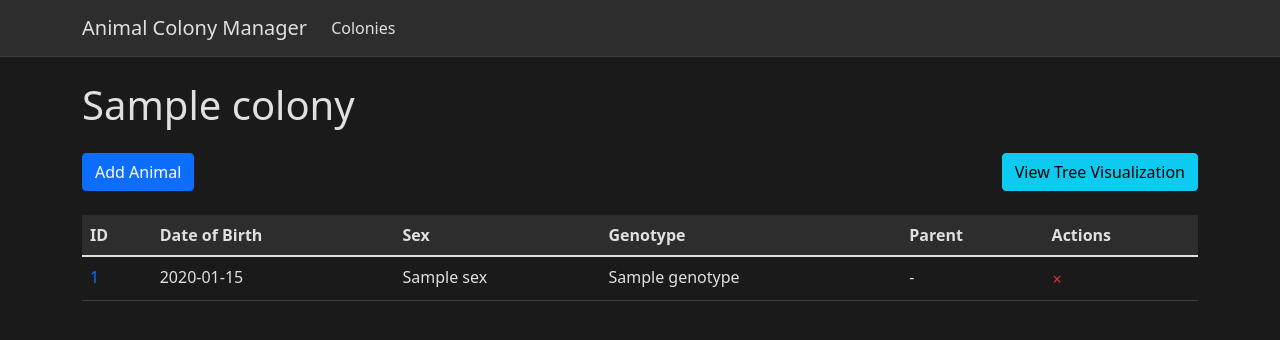
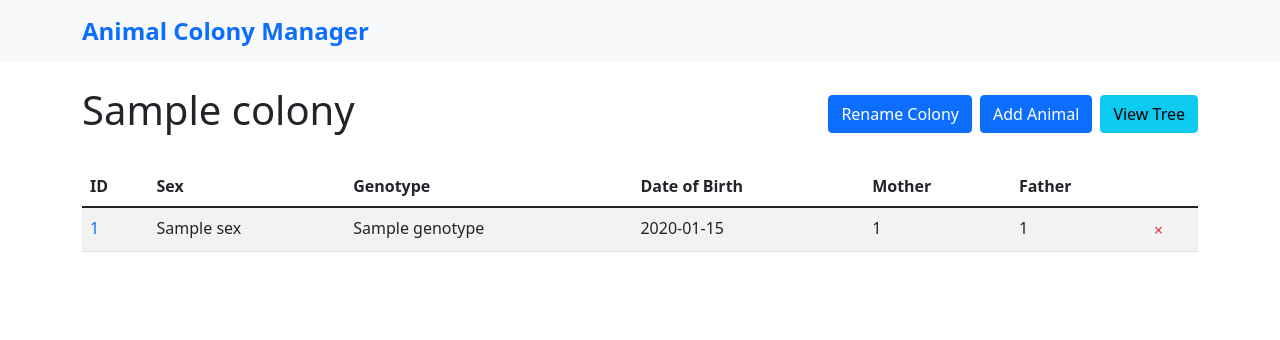
Before and after one commit to da8702/ColonyTree, a Flask app: template templates/view_colony.html in a window 1280 px wide. Shown: the top 340 px of the page. Run offline with Flask 3, Linux system fonts and the light colour scheme; the template is opened without the code that fills it: most values are stand-ins (such as "Sample title", 1, 10 or a date in 2020).

Commit message:
Revert dark mode changes and restore original styling

```diff
--- a/server.py
+++ b/server.py
@@ -9,26 +9,28 @@ from datetime import datetime
 import requests
 import subprocess
 from models import Animal, Colony
+import traceback
+import logging
+
+# Set up logging
+logging.basicConfig(level=logging.DEBUG)
+logger = logging.getLogger(__name__)
 
 # Create Flask app
 app = Flask(__name__)
+app.secret_key = 'your-secret-key-here'  # Required for flash messages
 
 # Global variable to store current colony
 current_colony = None
+colonies_dir = 'colonies'
+
+# Ensure colonies directory exists
+if not os.path.exists(colonies_dir):
+    os.makedirs(colonies_dir)
 
 def run_dash():
-    """Run the Dash application"""
-    global dash_process
-    try:
-        print("Starting Dash application...")
-        # Run Dash in a separate process
-        dash_process = subprocess.Popen([sys.executable, 'tree_visualization.py'],
-                                      stdout=subprocess.PIPE,
-                                      stderr=subprocess.PIPE)
-        print("Dash process started with PID:", dash_process.pid)
-    except Exception as e:
-        print(f"Error starting Dash application: {e}")
-        print("Full error details:", sys.exc_info())
+    """Run the Dash server in a separate process"""
+    subprocess.Popen(['python', 'tree_visualization.py'])
 
 def is_dash_running():
     """Check if the Dash server is running"""
@@ -126,14 +128,6 @@ def new_colony():
         name = request.form['name']
         global current_colony
         current_colony = Colony(name)
-
-        # Save the empty colony immediately
-        try:
-            save_colony(current_colony, name)
-            print(f"Created and saved new empty colony: {name}")
-        except Exception as e:
-            print(f"Error saving new colony: {str(e)}")
-
         return redirect(url_for('view_colony'))
     return render_template('new_colony.html')
 
@@ -269,9 +263,9 @@ def delete_animal(animal_id):
         if animal:
             # Remove parent-child relationships
             if animal.mother:
-                animal.mother.children = [child for child in animal.mother.children if child != animal_id]
+                animal.mother.children.remove(animal)
             if animal.father:
-                animal.father.children = [child for child in animal.father.children if child != animal_id]
+                animal.father.children.remove(animal)
 
             # Remove the animal from the colony
             current_colony.animals.remove(animal)
@@ -438,6 +432,28 @@ def edit_animal_id():
         print(f"Error updating animal ID: {str(e)}")
         return jsonify({'success': False, 'error': str(e)})
 
+@app.route('/tree')
+def tree_visualization():
+    """Open the tree visualization in a new tab"""
+    try:
+        logger.debug("Opening tree visualization")
+        if not current_colony:
+            logger.warning("No colony loaded")
+            flash("No colony loaded", 'error')
+            return redirect(url_for('colonies'))
+
+        # Start the Dash server in a separate thread if it's not already running
+        from tree_visualization import run_dash_server
+        run_dash_server(current_colony)
+
+        # Redirect to the Dash app URL
+        return redirect('http://127.0.0.1:8050')
+    except Exception as e:
+        logger.error(f"Error opening tree visualization: {str(e)}")
+        logger.error(traceback.format_exc())
+        flash(f"Error opening tree visualization: {str(e)}", 'error')
+        return redirect(url_for('view_colony'))
+
 if __name__ == '__main__':
     print("Starting Animal Colony Manager...")
 
--- a/templates/base.html
+++ b/templates/base.html
@@ -3,171 +3,24 @@
 <head>
     <meta charset="UTF-8">
     <meta name="viewport" content="width=device-width, initial-scale=1.0">
-    <title>{% block title %}Animal Colony Manager{% endblock %}</title>
+    <title>Animal Colony Manager</title>
     <link href="https://cdn.jsdelivr.net/npm/bootstrap@5.1.3/dist/css/bootstrap.min.css" rel="stylesheet">
     <style>
-        :root {
-            --dark-bg: #1a1a1a;
-            --dark-card: #2d2d2d;
-            --dark-text: #e0e0e0;
-            --dark-border: #404040;
-            --dark-hover: #3d3d3d;
-            --dark-primary: #0d6efd;
-            --dark-danger: #dc3545;
-            --dark-success: #198754;
-            --dark-info: #0dcaf0;
+        .navbar-brand {
+            font-size: 1.5rem;
+            font-weight: bold;
+            color: #0d6efd !important;
+            text-decoration: none;
         }
-
-        body {
-            background-color: var(--dark-bg);
-            color: var(--dark-text);
-        }
-
-        .navbar {
-            background-color: var(--dark-card) !important;
-            border-bottom: 1px solid var(--dark-border);
-        }
-
-        .navbar-brand, .nav-link {
-            color: var(--dark-text) !important;
-        }
-
-        .nav-link:hover {
-            color: var(--dark-primary) !important;
-        }
-
-        .card {
-            background-color: var(--dark-card);
-            border: 1px solid var(--dark-border);
-            color: var(--dark-text);
-        }
-
-        .list-group-item {
-            background-color: var(--dark-card);
-            border-color: var(--dark-border);
-            color: var(--dark-text);
-        }
-
-        .list-group-item:hover {
-            background-color: var(--dark-hover);
-        }
-
-        .btn-link {
-            color: var(--dark-primary);
-        }
-
-        .btn-link:hover {
-            color: var(--dark-info);
-        }
-
-        .modal-content {
-            background-color: var(--dark-card);
-            color: var(--dark-text);
-            border: 1px solid var(--dark-border);
-        }
-
-        .modal-header {
-            border-bottom: 1px solid var(--dark-border);
-        }
-
-        .modal-footer {
-            border-top: 1px solid var(--dark-border);
-        }
-
-        .form-control {
-            background-color: var(--dark-bg);
-            border-color: var(--dark-border);
-            color: var(--dark-text);
-        }
-
-        .form-control:focus {
-            background-color: var(--dark-bg);
-            border-color: var(--dark-primary);
-            color: var(--dark-text);
-        }
-
-        .form-control::placeholder {
-            color: #888;
-        }
-
-        .table {
-            color: var(--dark-text);
-        }
-
-        .table thead th {
-            background-color: var(--dark-card);
-            border-color: var(--dark-border);
-        }
-
-        .table tbody td {
-            border-color: var(--dark-border);
-        }
-
-        .table-hover tbody tr:hover {
-            background-color: var(--dark-hover);
-        }
-
-        .alert {
-            background-color: var(--dark-card);
-            border-color: var(--dark-border);
-            color: var(--dark-text);
-        }
-
-        .alert-info {
-            background-color: rgba(13, 202, 240, 0.1);
-            border-color: var(--dark-info);
-        }
-
-        .alert-danger {
-            background-color: rgba(220, 53, 69, 0.1);
-            border-color: var(--dark-danger);
-        }
-
-        .alert-success {
-            background-color: rgba(25, 135, 84, 0.1);
-            border-color: var(--dark-success);
-        }
-
-        .btn-outline-primary {
-            color: var(--dark-primary);
-            border-color: var(--dark-primary);
-        }
-
-        .btn-outline-primary:hover {
-            background-color: var(--dark-primary);
-            color: white;
-        }
-
-        .btn-close {
-            filter: invert(1) grayscale(100%) brightness(200%);
+        .navbar-brand:hover {
+            color: #0a58ca !important;
         }
     </style>
 </head>
 <body>
-    <nav class="navbar navbar-expand-lg navbar-dark bg-dark">
+    <nav class="navbar navbar-expand-lg navbar-light bg-light">
         <div class="container">
-            <a class="navbar-brand" href="{{ url_for('colonies') }}">Animal Colony Manager</a>
-            <button class="navbar-toggler" type="button" data-bs-toggle="collapse" data-bs-target="#navbarNav">
-                <span class="navbar-toggler-icon"></span>
-            </button>
-            <div class="collapse navbar-collapse" id="navbarNav">
-                <ul class="navbar-nav">
-                    <li class="nav-item">
-                        <a class="nav-link" href="{{ url_for('colonies') }}">Colonies</a>
-                    </li>
-                    {% if current_colony %}
-                    <li class="nav-item">
-                        <a class="nav-link" href="{{ url_for('view_colony') }}">View Colony</a>
-                    </li>
-                    <li class="nav-item">
-                        <a class="nav-link" href="{{ url_for('add_animal') }}">Add Animal</a>
-                    </li>
-                    <li class="nav-item">
-                        <a class="nav-link" href="{{ url_for('tree_visualization') }}" target="_blank">Tree Visualization</a>
-                    </li>
-                    {% endif %}
-                </ul>
-            </div>
+            <a class="navbar-brand" href="{{ url_for('list_colonies') }}">Animal Colony Manager</a>
         </div>
     </nav>
 
--- a/templates/view_colony.html
+++ b/templates/view_colony.html
@@ -5,10 +5,15 @@
 {% block content %}
 <div class="row">
     <div class="col-md-12">
-        <h1 class="mb-4">{{ colony.name }}</h1>
         <div class="d-flex justify-content-between align-items-center mb-4">
-            <a href="{{ url_for('add_animal') }}" class="btn btn-primary">Add Animal</a>
-            <a href="{{ url_for('tree_visualization') }}" class="btn btn-info" target="_blank">View Tree Visualization</a>
+            <h1>{{ colony.name }}</h1>
+            <div class="d-flex gap-2">
+                <button type="button" class="btn btn-primary" data-bs-toggle="modal" data-bs-target="#renameColonyModal">
+                    Rename Colony
+                </button>
+                <a href="{{ url_for('add_animal') }}" class="btn btn-primary">Add Animal</a>
+                <a href="{{ url_for('visualization') }}" class="btn btn-info">View Tree</a>
+            </div>
         </div>
     </div>
 </div>
@@ -17,99 +22,94 @@
     <div class="col-md-12">
         {% if colony.animals %}
         <div class="table-responsive">
-            <table class="table table-hover">
+            <table class="table table-striped">
                 <thead>
                     <tr>
                         <th>ID</th>
-                        <th>Date of Birth</th>
                         <th>Sex</th>
                         <th>Genotype</th>
-                        <th>Parent</th>
-                        <th>Actions</th>
+                        <th>Date of Birth</th>
+                        <th>Mother</th>
+                        <th>Father</th>
+                        <th></th>
                     </tr>
                 </thead>
                 <tbody>
-                    {% for animal in colony.animals.values() %}
+                    {% for animal in colony.animals %}
                     <tr>
                         <td>
-                            <a href="#" class="text-decoration-none"
+                            <a href="#"
+                               class="text-decoration-none"
                                data-bs-toggle="modal"
-                               data-bs-target="#editAnimalModal{{ loop.index }}">
+                               data-bs-target="#editAnimalModal{{ animal.animal_id }}">
                                 {{ animal.animal_id }}
                             </a>
                         </td>
-                        <td>{{ animal.dob.strftime('%Y-%m-%d') }}</td>
                         <td>{{ animal.sex }}</td>
                         <td>{{ animal.genotype }}</td>
+                        <td>{{ animal.dob.strftime('%Y-%m-%d') }}</td>
+                        <td>{{ animal.mother.animal_id if animal.mother else '-' }}</td>
+                        <td>{{ animal.father.animal_id if animal.father else '-' }}</td>
                         <td>
-                            {% set parent = colony.get_parent(animal) %}
-                            {% if parent %}
-                            {{ parent.animal_id }}
-                            {% else %}
-                            -
-                            {% endif %}
-                        </td>
-                        <td>
-                            <form action="{{ url_for('delete_animal', animal_id=animal.animal_id) }}"
-                                  method="post"
-                                  style="display: inline;"
-                                  onsubmit="return confirm('Are you sure you want to delete this animal?');">
-                                <button type="submit" class="btn btn-link text-danger p-0 text-decoration-none">×</button>
-                            </form>
+                            <button type="button"
+                                    class="btn btn-link text-danger p-0 text-decoration-none"
+                                    data-bs-toggle="modal"
+                                    data-bs-target="#deleteAnimalModal{{ animal.animal_id }}">
+                                ×
+                            </button>
                         </td>
                     </tr>
 
                     <!-- Edit Animal Modal -->
-                    <div class="modal fade" id="editAnimalModal{{ loop.index }}" tabindex="-1">
+                    <div class="modal fade" id="editAnimalModal{{ animal.animal_id }}" tabindex="-1">
                         <div class="modal-dialog">
                             <div class="modal-content">
                                 <div class="modal-header">
-                                    <h5 class="modal-title">Edit Animal</h5>
+                                    <h5 class="modal-title">Edit Animal ID</h5>
                                     <button type="button" class="btn-close" data-bs-dismiss="modal"></button>
                                 </div>
                                 <div class="modal-body">
-                                    <form id="editAnimalForm{{ loop.index }}" method="post" action="{{ url_for('edit_animal', animal_id=animal.animal_id) }}">
+                                    <form id="editAnimalForm{{ animal.animal_id }}" class="edit-animal-form">
+                                        <input type="hidden" name="old_id" value="{{ animal.animal_id }}">
                                         <div class="mb-3">
-                                            <label for="animal_id{{ loop.index }}" class="form-label">Animal ID</label>
-                                            <input type="text" class="form-control" id="animal_id{{ loop.index }}" name="animal_id" value="{{ animal.animal_id }}" required>
+                                            <label for="newId{{ animal.animal_id }}" class="form-label">New Animal ID</label>
+                                            <input type="text"
+                                                   class="form-control"
+                                                   id="newId{{ animal.animal_id }}"
+                                                   name="new_id"
+                                                   value="{{ animal.animal_id }}"
+                                                   required>
                                         </div>
-                                        <div class="mb-3">
-                                            <label for="dob{{ loop.index }}" class="form-label">Date of Birth</label>
-                                            <input type="date" class="form-control" id="dob{{ loop.index }}" name="dob" value="{{ animal.dob.strftime('%Y-%m-%d') }}" required>
-                                        </div>
-                                        <div class="mb-3">
-                                            <label for="sex{{ loop.index }}" class="form-label">Sex</label>
-                                            <select class="form-select" id="sex{{ loop.index }}" name="sex" required>
-                                                <option value="M" {% if animal.sex == 'M' %}selected{% endif %}>Male</option>
-                                                <option value="F" {% if animal.sex == 'F' %}selected{% endif %}>Female</option>
-                                            </select>
-                                        </div>
-                                        <div class="mb-3">
-                                            <label for="genotype{{ loop.index }}" class="form-label">Genotype</label>
-                                            <select class="form-select" id="genotype{{ loop.index }}" name="genotype" required>
-                                                <option value="Homo (+/+)">Homo (+/+)</option>
-                                                <option value="Het (+/-)" {% if animal.genotype == 'Het (+/-)' %}selected{% endif %}>Het (+/-)</option>
-                                                <option value="WT (-/-)" {% if animal.genotype == 'WT (-/-)' %}selected{% endif %}>WT (-/-)</option>
-                                            </select>
-                                        </div>
-                                        <div class="mb-3">
-                                            <label for="parent_id{{ loop.index }}" class="form-label">Parent ID</label>
-                                            <select class="form-select" id="parent_id{{ loop.index }}" name="parent_id">
-                                                <option value="">None</option>
-                                                {% for potential_parent in colony.animals.values() %}
-                                                    {% if potential_parent.animal_id != animal.animal_id %}
-                                                    <option value="{{ potential_parent.animal_id }}"
-                                                            {% if colony.get_parent(animal) and colony.get_parent(animal).animal_id == potential_parent.animal_id %}selected{% endif %}>
-                                                        {{ potential_parent.animal_id }}
-                                                    </option>
-                                                    {% endif %}
-                                                {% endfor %}
-                                            </select>
-                                        </div>
-                                        <div class="modal-footer">
-                                            <button type="button" class="btn btn-secondary" data-bs-dismiss="modal">Cancel</button>
-                                            <button type="submit" class="btn btn-primary">Save Changes</button>
-                                        </div>
+                                    </form>
+                                </div>
+                                <div class="modal-footer">
+                                    <button type="button" class="btn btn-secondary" data-bs-dismiss="modal">Cancel</button>
+                                    <button type="submit"
+                                            form="editAnimalForm{{ animal.animal_id }}"
+                                            class="btn btn-primary">
+                                        Save Changes
+                                    </button>
+                                </div>
+                            </div>
+                        </div>
+                    </div>
+
+                    <!-- Delete Animal Modal -->
+                    <div class="modal fade" id="deleteAnimalModal{{ animal.animal_id }}" tabindex="-1">
+                        <div class="modal-dialog">
+                            <div class="modal-content">
+                                <div class="modal-header">
+                                    <h5 class="modal-title">Confirm Delete</h5>
+                                    <button type="button" class="btn-close" data-bs-dismiss="modal"></button>
+                                </div>
+                                <div class="modal-body">
+                                    <p>Are you sure you want to delete animal {{ animal.animal_id }}?</p>
+                                    <p class="text-danger">This action cannot be undone.</p>
+                                </div>
+                                <div class="modal-footer">
+                                    <button type="button" class="btn btn-secondary" data-bs-dismiss="modal">Cancel</button>
+                                    <form action="{{ url_for('delete_animal', animal_id=animal.animal_id) }}" method="post" style="display: inline;">
+                                        <button type="submit" class="btn btn-danger">Delete</button>
                                     </form>
                                 </div>
                             </div>
@@ -124,6 +124,30 @@
             No animals in this colony. Add some animals to get started.
         </div>
         {% endif %}
+    </div>
+</div>
+
+<!-- Rename Colony Modal -->
+<div class="modal fade" id="renameColonyModal" tabindex="-1">
+    <div class="modal-dialog">
+        <div class="modal-content">
+            <div class="modal-header">
+                <h5 class="modal-title">Rename Colony</h5>
+                <button type="button" class="btn-close" data-bs-dismiss="modal"></button>
+            </div>
+            <div class="modal-body">
+                <form id="renameColonyForm" method="post" action="{{ url_for('rename_colony') }}">
+                    <div class="mb-3">
+                        <label for="newName" class="form-label">New Colony Name</label>
+                        <input type="text" class="form-control" id="newName" name="new_name" value="{{ colony.name }}" required>
+                    </div>
+                </form>
+            </div>
+            <div class="modal-footer">
+                <button type="button" class="btn btn-secondary" data-bs-dismiss="modal">Cancel</button>
+                <button type="submit" form="renameColonyForm" class="btn btn-primary">Rename</button>
+            </div>
+        </div>
     </div>
 </div>
 {% endblock %}
```
